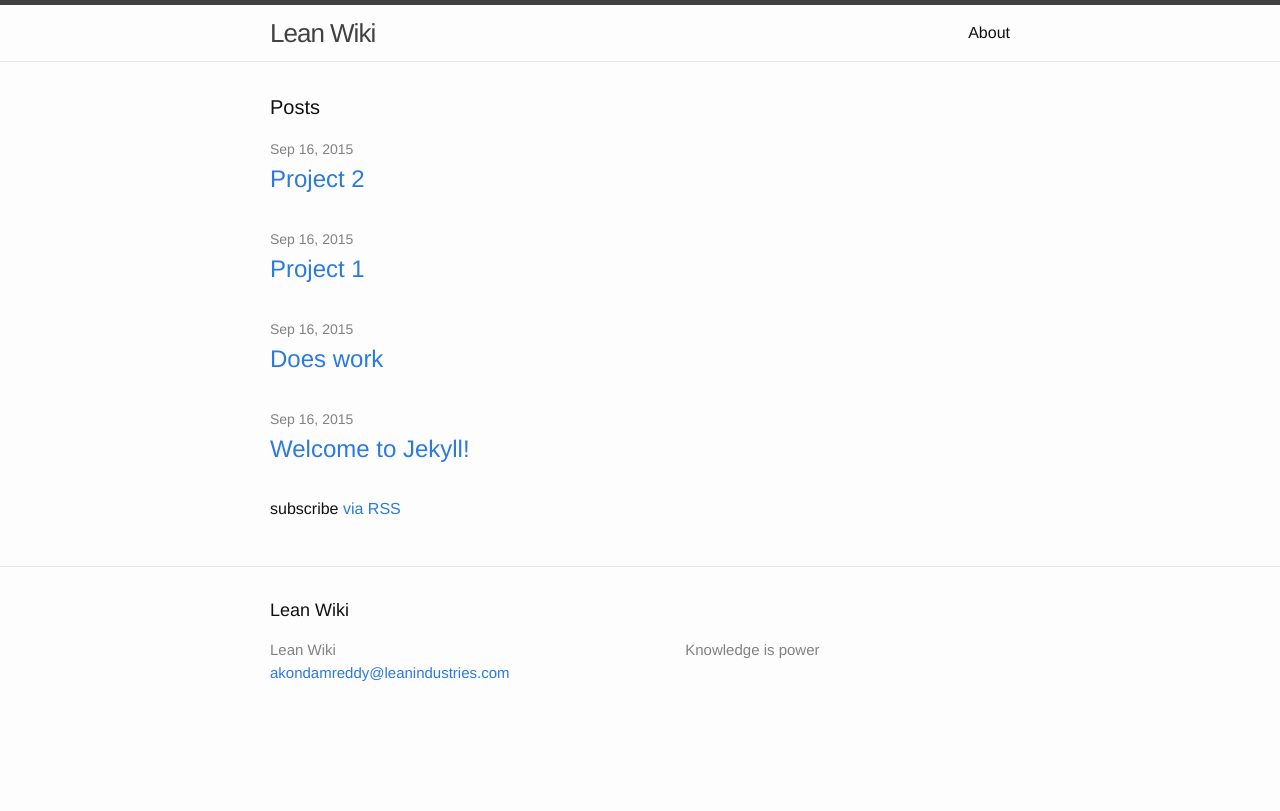
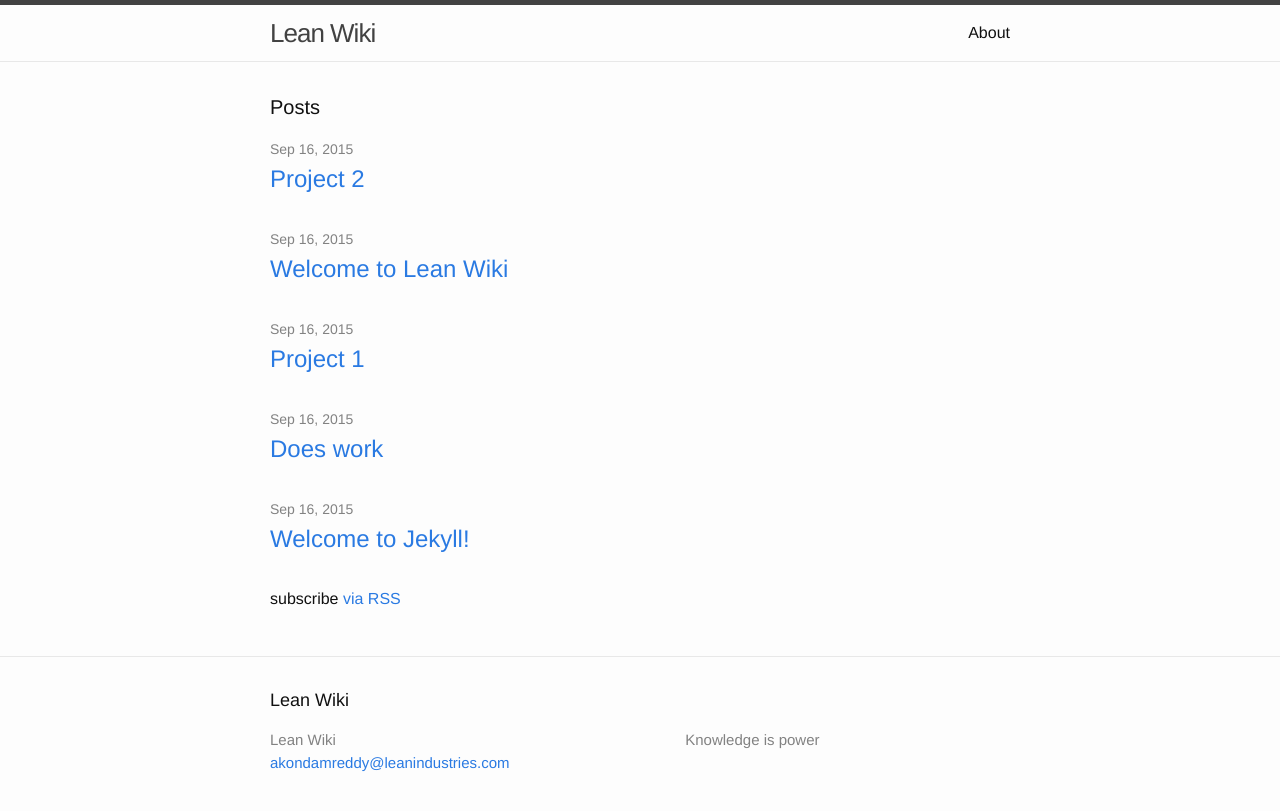
Before and after one commit to leandindustries/wiki, a Jekyll site: the page built from index.html, in a window 1280 px wide. Shown: the top 811 px of the page. Built offline with Jekyll 4.4.1, drawn with Linux system fonts in a browser that asks for light colours; a file with an impossible date is left out.

Commit message:
date fix

```diff
--- a/_posts/2015-09-16-welcome-to-lean-wiki.markdown
+++ b/_posts/2015-09-16-welcome-to-lean-wiki.markdown
@@ -1,7 +1,7 @@
 ---
 layout: post
 title: Welcome to Lean Wiki
-date: {}
+date: 2015-09-16 07:39:40
 categories: lean wiki
 published: true
 ---
```
